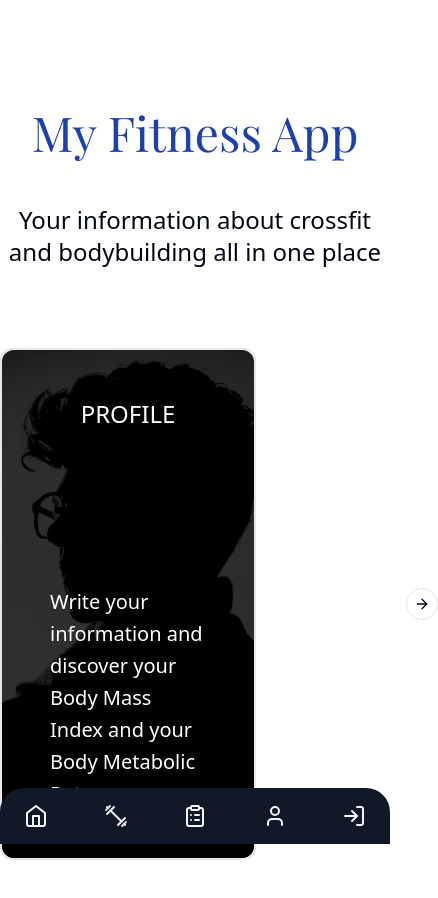
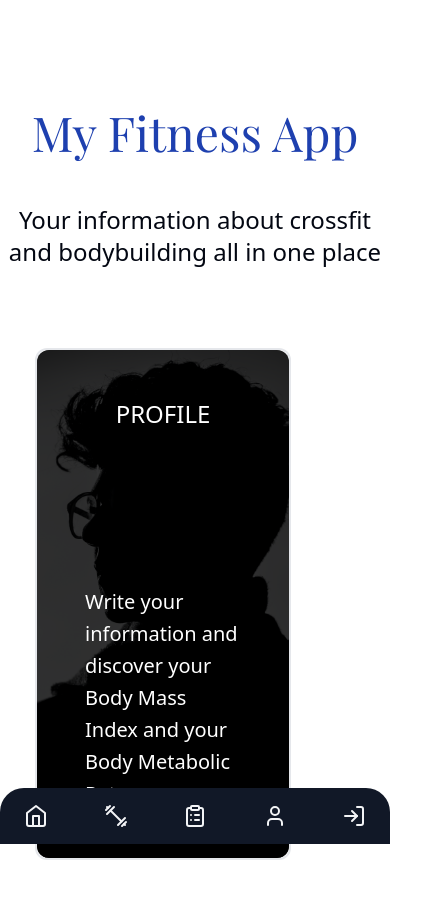
Before and after one commit to mateusceci-coder/fitness_app, a React (Vite) app in the folder frontend/: page / in a window 390 px wide. Shown: the top 898 px of the page, 438 px wide, since content can reach past the window. Built offline with nearby package versions, Linux system fonts and the light colour scheme.

Commit message:
fix: responsivity in carousel homepage

```diff
--- a/frontend/src/components/CarouselHome.tsx
+++ b/frontend/src/components/CarouselHome.tsx
@@ -14,7 +14,8 @@ export default function CarouselDemo() {
   const cardWorkout = homeCards[2];
 
   return (
-    <Carousel className="w-full max-w-md mt-20">
+    <div className="flex justify-center">
+      <Carousel className="max-w-xs sm:max-w-md mt-20 mb-4 w-full">
         <CarouselContent>
           <CarouselItem>
             <Link to={cardProfile.page}>
@@ -71,8 +72,9 @@ export default function CarouselDemo() {
             </Link>
           </CarouselItem>
         </CarouselContent>
-      <CarouselPrevious />
-      <CarouselNext />
+        <CarouselPrevious className="invisible sm:visible" />
+        <CarouselNext className="invisible sm:visible" />
       </Carousel>
+    </div>
   );
 }
--- a/frontend/src/layouts/BottomBar.tsx
+++ b/frontend/src/layouts/BottomBar.tsx
@@ -6,7 +6,7 @@ export default function BottomBar() {
     <nav className="fixed bottom-0 z-10 w-full bg-primary text-secondary rounded-t-3xl py-4 px-6 backdrop-blur-lg xs:px-7 sm:hidden">
       <ul className="flex justify-between">
         <li>
-          <NavLink to="home">
+          <NavLink to="/">
             <Home className="hover:cursor-pointer" />
           </NavLink>
         </li>
--- a/frontend/src/layouts/TopBar.tsx
+++ b/frontend/src/layouts/TopBar.tsx
@@ -10,7 +10,7 @@ export default function TopBar() {
         <NavLink className="nav-button" to="workouts">Workouts</NavLink>
         <NavLink className="nav-button" to="profile">Profile</NavLink>
       </div>
-        <NavLink className="nav-button absolute top-2 right-10 text-lg underline" to="login" >Login</NavLink>
+        <NavLink className="nav-button absolute top-1 right-5 text-lg underline" to="login" >Login</NavLink>
     </nav>
   );
 }
--- a/frontend/src/pages/Home.tsx
+++ b/frontend/src/pages/Home.tsx
@@ -10,9 +10,7 @@ export default function Home() {
       <h2 className="subtitle">
         Your information about crossfit and bodybuilding all in one place
       </h2>
-      <div className="flex items-center justify-center">
         <CarouselHome />
-      </div>
     </section>
   );
 }
```
Also changed, not shown: 1 other file (tests, documents, lock files or other folders). Lines whose indentation alone changed are shown as unchanged.
